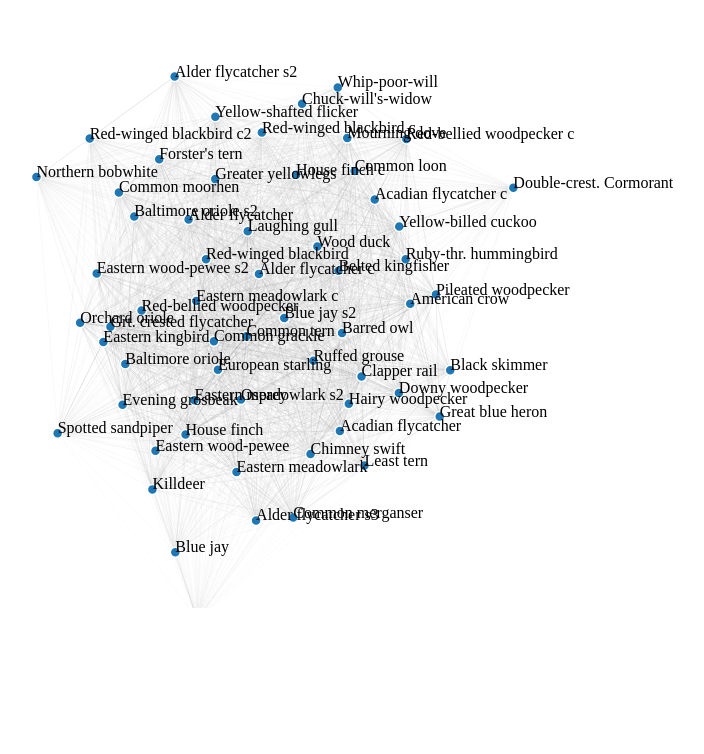
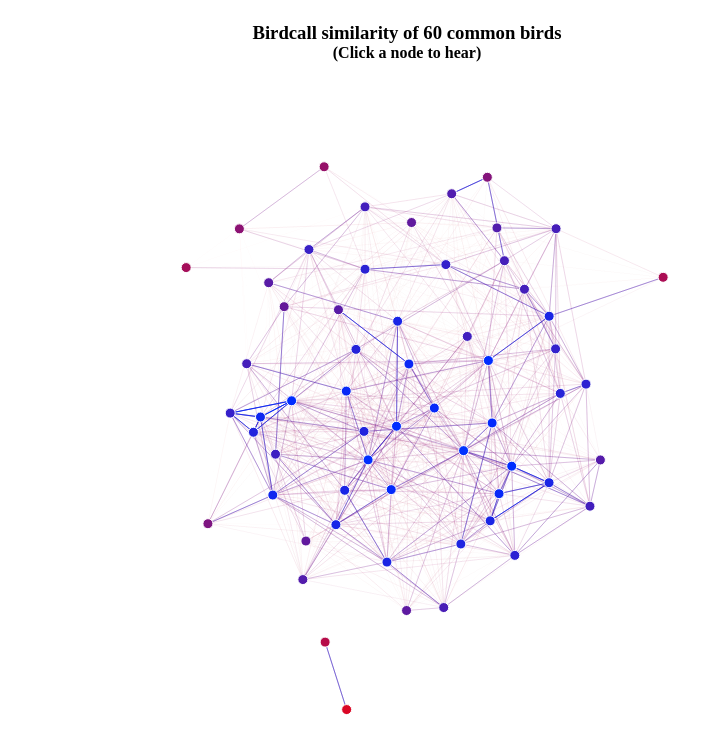
Before and after one commit to dyarbrough93/birdcall-similarity, a plain HTML site: page index.html in a window 1280 px wide. Shown: the whole page, without its empty margins (233-937 px from the left). Drawn offline with Linux system fonts and the light colour scheme.

Commit message:
fix coloring / add hovertext + sound links

```diff
--- a/index.html
+++ b/index.html
@@ -4,19 +4,31 @@
 <head>
     <meta charset="utf-8">
     <style>
-        .links line {
-            stroke-opacity: 0.6;
+        .nodes circle {
+            stroke: #ffffff;
+            stroke-width: 1px;
         }
-
-        .nodes circle {
-            stroke: #fff;
-            stroke-width: 1.5px;
+        #title {
+            position: absolute;
+            left: 50%;
+            top: 1.2em;
+            -webkit-transform: translateX(-50%);
+            transform: translateX(-50%);
+            margin-top: 0.2em;
+        }
+        #title h3, h4 {
+            margin: 0;
+            text-align: center;
         }
     </style>
     <script src="lib/js/d3.v4.min.js"></script>
 </head>
 
 <body>
+    <div id="title">
+        <h3>Birdcall similarity of 60 common birds</h3>
+        <h4>(Click a node to hear)</h4>
+    </div>
     <svg width="960" height="600"></svg>
     <script src="src/js/forceGraph.js"></script>
 </body>
--- a/src/data/miserables.json
+++ b/src/data/miserables.json
@@ -20,8 +20,8 @@
     {"id": "Listolier", "group": 3}
   ],
   "links": [
-    {"source": "Napoleon", "target": "Myriel", "value": 1},
-    {"source": "Mlle.Baptistine", "target": "Myriel", "value": 8},
-    {"source": "Mme.Magloire", "target": "Myriel", "value": 100}
+    {"source": "Napoleon", "target": "Myriel", "value": 0.1},
+    {"source": "Mlle.Baptistine", "target": "Myriel", "value": 0.8},
+    {"source": "Mme.Magloire", "target": "Myriel", "value": 1}
   ]
 }
--- a/src/js/forceGraph.js
+++ b/src/js/forceGraph.js
@@ -1,16 +1,16 @@
 'use strict'
 
-let svg = d3.select('svg'),
-	width = +svg.attr('width'),
-	height = +svg.attr('height')
+let width = window.innerWidth - 20,
+	height = window.innerHeight - 20
 
-let color = d3.scaleOrdinal(d3.schemeCategory20)
+let svg = d3.select('svg')
+	.attr('width', width)
+	.attr('height', height)
 
 let simulation = d3.forceSimulation()
 	.force('link', d3.forceLink().id(function(d) {
 		return d.id
 	}).distance(function(d) {
-		//let neg = d.value < 0.5 ? -1 : 1
 		return d.value * 300
 	}).strength(function(d) {
 		return 1 - d.value
@@ -19,11 +19,11 @@ let simulation = d3.forceSimulation()
 	.force('center', d3.forceCenter(width / 2, height / 2))
 	.stop()
 
-function linkColor(val) {
+function color(val, domain) {
 
 	let col = d3.scaleLinear()
-		.domain([0, 1])
-		.range(['#dadada', '#000000'])
+		.domain(domain)
+		.range(['#ff0000', '#0029ff'])
 
 	return col(val)
 
@@ -34,16 +34,9 @@ d3.json('src/data/birdcalls.json', function(error, graph) {
 
 	simulation
 		.nodes(graph.nodes)
-		//.on('tick', ticked)
 
 	simulation.force('link')
 		.links(graph.links)
-
-	let loading = svg.append('text')
-		.attr('dy', '1em')
-		.attr('font-family', 'sans-serif')
-		.attr('font-size', 10)
-		.text('Simulating. One moment please…');
 
 	for (let i = 0, n = Math.ceil(Math.log(simulation.alphaMin()) / Math.log(1 - simulation.alphaDecay())); i < n * 1; ++i) {
 		simulation.tick()
@@ -55,10 +48,12 @@ d3.json('src/data/birdcalls.json', function(error, graph) {
 		.data(graph.links)
 		.enter().append('line')
 		.attr('stroke-width', function(d) {
-			//return (1 - d.value) * 0.3
-			return 0.1
+			let val = 1 - d.value
+			return (val * val * val)// * 0.6
+			//return 0.1
 		}).style('stroke', function(d) {
-			return linkColor(1 - d.value)
+			return color(1 - d.value, [0, 1])
+			//return 'black'
 		})
 		.attr('x1', function(d) {
 			return d.source.x
@@ -80,16 +75,26 @@ d3.json('src/data/birdcalls.json', function(error, graph) {
 		.enter().append('circle')
 		.attr('r', 5)
 		.attr('fill', function(d) {
-			return color(d.group)
+
+			let totalSimilarity = 0
+			let totalLinks = 0
+
+			graph.links.forEach(function(link) {
+				if (link.source.id === d.id) {
+					totalSimilarity += link.value
+					totalLinks++
+				}
+			})
+
+			let val = 1 - (totalSimilarity / totalLinks)
+
+			return color(val, [0, 0.3])
+
 		})
-		.on('mouseover', function() {
-			d3.select(document.body).style('cursor', 'pointer')
-		})
-		.on('mouseout', function() {
-			d3.select(document.body).style('cursor', 'auto')
-		})
+		.on('mouseover', mouseOver)
+		.on('mouseout', mouseOut)
+		.on('mousedown', mouseDown)
 		.attr('cx', function(d) {
-			console.log(d)
 			return d.x
 		})
 		.attr('cy', function(d) {
@@ -101,15 +106,14 @@ d3.json('src/data/birdcalls.json', function(error, graph) {
 		.selectAll('text')
 		.data(graph.nodes)
 		.enter().append('text')
+		.attr('class', function(d) { return 'text' + d.id })
 		.text(function(d) {
-			return d.commonName
+			return d.commonName + ' (' + d.scientificName + ')'
 		})
-		.on('mouseover', function() {
-			d3.select(document.body).style('cursor', 'pointer')
-		})
-		.on('mouseout', function() {
-			d3.select(document.body).style('cursor', 'auto')
-		})
+		.style('display', 'none')
+		.on('mouseover', mouseOver)
+		.on('mouseout', mouseOut)
+		.on('mousedown', mouseDown)
 		.attr('x', function(d) {
 			return d.x
 		})
@@ -117,39 +121,20 @@ d3.json('src/data/birdcalls.json', function(error, graph) {
 			return d.y
 		})
 
-	loading.remove()
+		function mouseOver(d) {
+			d3.select(document.body).style('cursor', 'pointer')
+			d3.select('.text' + d.id).style('display', 'block')
+		}
 
-	function ticked() {
-		link
-			.attr('x1', function(d) {
-				return d.source.x
-			})
-			.attr('y1', function(d) {
-				return d.source.y
-			})
-			.attr('x2', function(d) {
-				return d.target.x
-			})
-			.attr('y2', function(d) {
-				return d.target.y
-			})
+		function mouseOut(d) {
+			d3.select(document.body).style('cursor', 'auto')
+			d3.select('.text' + d.id).style('display', 'none')
+		}
 
-		node
-			.attr('cx', function(d) {
-				return d.x
-			})
-			.attr('cy', function(d) {
-				return d.y
-			})
+		function mouseDown(d) {
+			window.open('https://www.mbr-pwrc.usgs.gov/id/htmwav/' + d.filename)
+		}
 
-		text
-			.attr('x', function(d) {
-				return d.x
-			})
-			.attr('y', function(d) {
-				return d.y
-			})
-	}
 })
 
 window.addEventListener('resize', function() {
```
